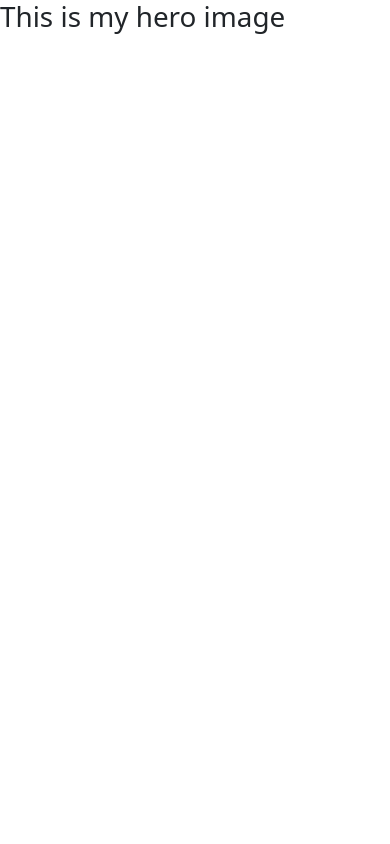
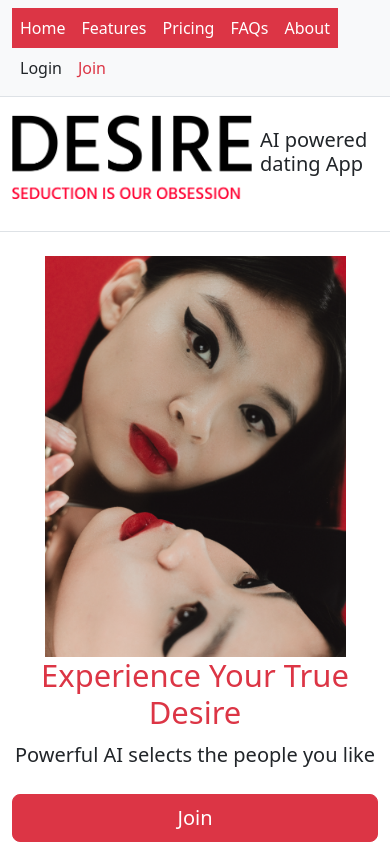
Before and after one commit to Rod-Vadar/assignment1, a plain HTML site: page index.html in a window 390 px wide. Drawn offline with nearby package versions, Linux system fonts and the light colour scheme.

Commit message:
Make hero header images text join button  for mobile and desktop

```diff
--- a/assets/css/style.css
+++ b/assets/css/style.css
@@ -1 +1,5 @@
 @import url("https://cdn.jsdelivr.net/npm/bootstrap-icons@1.10.3/font/bootstrap-icons.css");
+
+.logo{
+    width: 240px;
+}
--- a/index.html
+++ b/index.html
@@ -3,7 +3,7 @@
   <head>
     <meta charset="utf-8">
     <meta name="viewport" content="width=device-width, initial-scale=1">
-    <title>Bootstrap demo</title>
+    <title>Desire</title>
     <link href="https://cdn.jsdelivr.net/npm/bootstrap@5.3.0-alpha1/dist/css/bootstrap.min.css" rel="stylesheet" integrity="sha384-GLhlTQ8iRABdZLl6O3oVMWSktQOp6b7In1Zl3/Jr59b6EGGoI1aFkw7cmDA6j6gD" crossorigin="anonymous">
     <link rel="stylesheet" href="/assets/css/style.css">
 </head>
@@ -11,17 +11,80 @@
 
 
   <body>
+    <!-- header -->
     <header>
+        <nav class="py-2 bg-light border-bottom">
+            <div class="container d-flex flex-wrap">
+              <ul class="nav me-auto bg-danger">
+                <li class="nav-item"><a href="#" class="nav-link link-dark px-2 active text-white" aria-current="page">Home</a></li>
+                <li class="nav-item"><a href="#" class="nav-link link-dark px-2 text-white">Features</a></li>
+                <li class="nav-item"><a href="#" class="nav-link link-dark px-2 text-white">Pricing</a></li>
+                <li class="nav-item"><a href="#" class="nav-link link-dark px-2 text-white">FAQs</a></li>
+                <li class="nav-item"><a href="#" class="nav-link link-dark px-2 text-white">About</a></li>
+              </ul>
+              <ul class="nav">
+                <li class="nav-item"><a href="#" class="nav-link link-dark px-2">Login</a></li>
+                <li class="nav-item"><a href="#" class="nav-link link-dark px-2 text-danger">Join</a></li>
+              </ul>
+            </div>
+          </nav>
+          <header class="py-3 mb-4 border-bottom">
+            <div class="container d-flex flex-wrap justify-content-center">
+              <a href="/" class="d-flex align-items-center mb-3 mb-lg-0 me-lg-auto text-dark text-decoration-none">
+                <!-- <svg class="bi me-2" width="40" height="32"><use xlink:href="#bootstrap"/></svg> -->
+                <img  class="logo me-2" src="/assets/images/desire-logo.png" alt="">
+                <h1 class="display-5 d-none d-md-block">The World's first unbiased AI powered dating App</h1>
+                <h3 class="lead d-md-none">AI powered dating App</h3>
+              </a>
 
-
+            </div>
     </header>
 
     <section id="hero">
-<h1>This is my hero image</h1>
+      <div class="text-center">
+      <div class="container">
+        <div class="row justify-content-center">
+          <div class="col-10 col-md-4 img-center">
+          <img class="img-fluid" src="/assets/images/hero-medium-scale3.png" alt="girl with lipstick">
+          </div>
+          <div class="col-md-4 img-center d-none d-md-block">
+            <img class="img-fluid" src="/assets/images/hero-medium-scale4.png" alt="girl with lipstick">
+            </div>
+            <div class="col-md-4 img-center d-none d-md-block">
+              <img class="img-fluid" src="/assets/images/hero-medium-scale2.png" alt="girl with lipstick">
+              </div>
+              <h1 class="display-5 text-danger">Experience Your True Desire</h1>
+              <div class="col-lg-6 mx-auto">
+                <p class="lead mb-4">Powerful AI selects the people you like </p>
+                <div class="d-grid gap-2 d-sm-flex justify-content-sm-center">
+                  <button type="button" class="btn btn-danger btn-lg px-4 gap-3">Join</button>
+
+                </div>
+              </div>
+        </div>
+      </div>
+    </div>
     </section>
 
+    <!-- <section id="hero">
+        <div class="px-4 py-3 my-1 text-center">
+          <div class="container d-flex flex-wrap">
+          <img class="d-block mx-auto mb-4" src="/assets/images/hero-medium3.jpg" alt="" width="360">
+          <img class="d-block mx-auto mb-4" src="/assets/images/hero-medium2.jpg" alt="" width="360">
+          <img class="d-block mx-auto mb-4" src="/assets/images/hero-medium4.jpg" alt="" width="360">
+        </div>
+          <h1 class="display-5 text-danger">Experience Your True Desire</h1>
+          <div class="col-lg-6 mx-auto">
+            <p class="lead mb-4">Powerful AI selects the people you like </p>
+            <div class="d-grid gap-2 d-sm-flex justify-content-sm-center">
+              <button type="button" class="btn btn-danger btn-lg px-4 gap-3">Join</button>
+
+            </div>
+          </div>
+        </div>
+    </section> -->
+
     <section id="reasons">
-
     </section>
     <script src="https://cdn.jsdelivr.net/npm/bootstrap@5.3.0-alpha1/dist/js/bootstrap.bundle.min.js" integrity="sha384-w76AqPfDkMBDXo30jS1Sgez6pr3x5MlQ1ZAGC+nuZB+EYdgRZgiwxhTBTkF7CXvN" crossorigin="anonymous"></script>
   </body>
```
Also changed, not shown: assets/images/desire-logo.png (added), assets/images/desire-low-resolution-logo-color-on-transparent-background.png (added), assets/images/hero-medium-scale2.png (added), assets/images/hero-medium-scale3.png (added), assets/images/hero-medium-scale4.png (added), assets/images/hero-medium2.jpg (added), assets/images/hero-medium4.jpg (added), assets/images/hero-medium6.jpg (added), assets/images/hero-medium7.jpg (added), assets/images/hero-medium8.jpg (added), 4 other files.
